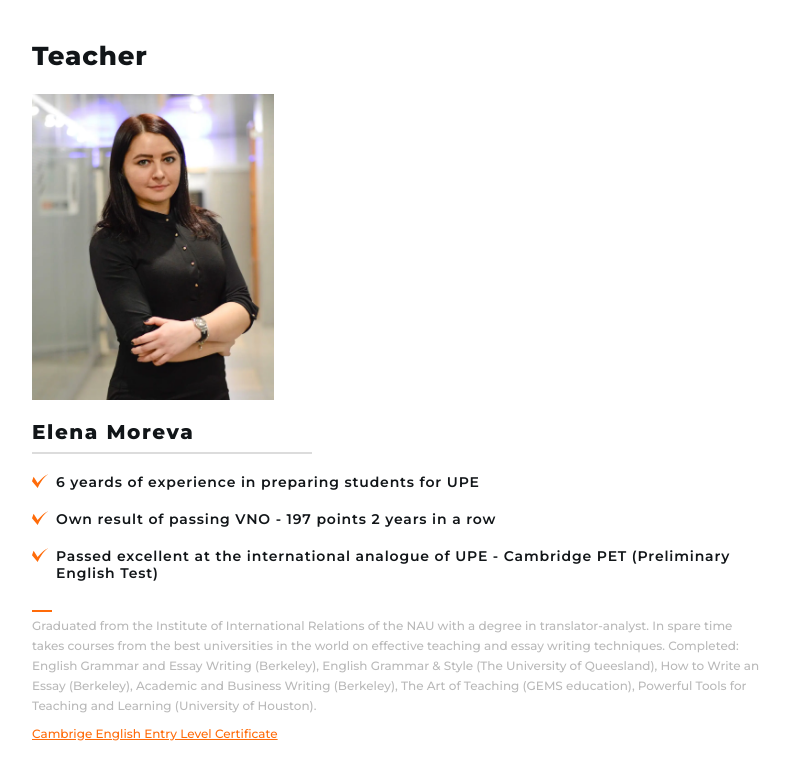
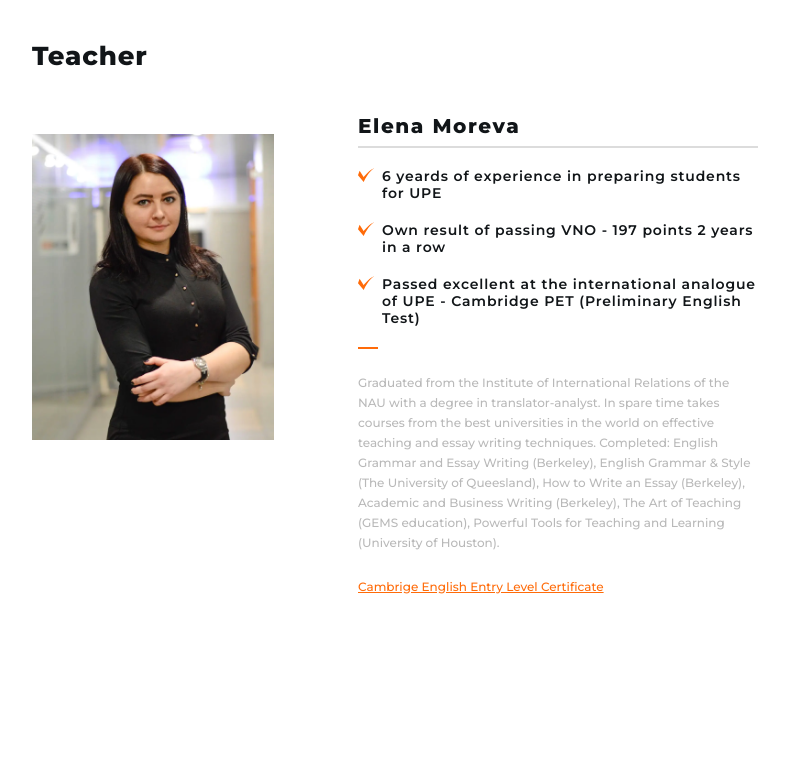
Before and after one commit to AnnaSobova/team_project11, a website built with Parcel: page src/index.html in a window 1280 px wide. Shown: the whole page, without its empty margins (244-1033 px from the left). Built offline with nearby package versions, Linux system fonts and the light colour scheme.

Commit message:
tab version

```diff
--- a/src/index.html
+++ b/src/index.html
@@ -24,7 +24,7 @@
    <section class="section">
      <div class="container section__about ">
       <h2 class="section-title about" > Teacher</h2>
-
+       <div class="about_section">
       <picture class="about__pic">
 
         <source srcset="./images/teacher.webp 1x, ./images/teacher.webp 2x" media="(min-width:1680px)"
@@ -45,7 +45,7 @@
         <img src="./images/teacher.jpg" alt="young woman" width="242px" height="306px"/>
       </picture>
 
-     <div>
+     <div class="description-teacher-section">
       <h3 class="teacher-name name-underline">Elena Moreva</h3>
 
       <ul class="experience">
@@ -72,6 +72,9 @@
       <a class="certificate-link" href=" "> Cambrige English Entry Level Certificate </a>
             </div>
           </div>
+
+
+          </div>
    </section>
 
   <!-- FINISH -->
--- a/src/sass/layout/_about.scss
+++ b/src/sass/layout/_about.scss
@@ -1,12 +1,5 @@
 
 
-.certificate-link {
-    font-weight: 500;
-    font-size: 12px;
-    line-height: 20px;
-    text-decoration-line: underline;
-    color: var(--accent-color);
-}
 
 .about{
     text-align: start;
@@ -36,7 +29,7 @@ color: var(--primary-text-color);
    font-size: 12px;
    line-height: 20px;
    color: var(--tertiary-text-color);
-   padding-top: 8px;
+
    padding-bottom: 8px;
 
   &::before {
@@ -47,11 +40,10 @@ color: var(--primary-text-color);
     width: 20px;
     height: 2px;
     background-color: var(--accent-color);
-    margin-bottom: 4px;
+    margin-bottom: 24px;
+
      }
 }
-
-
 
 .experience__item{
 
@@ -64,8 +56,6 @@ color: var(--primary-text-color);
         margin-bottom: 20px;
     }
 }
-
-
 
 .experience__description{
     font-weight: 600;
@@ -87,13 +77,46 @@ color: var(--primary-text-color);
      background-repeat: no-repeat;
      }
 
-
+.certificate-link {
+    font-weight: 500;
+    font-size: 12px;
+    line-height: 20px;
+    text-decoration-line: underline;
+    color: var(--accent-color);
+}
 .name-underline::after{
     content: ' ';
     display: block;
     width: 280px;
     height: 2px;
     background-image: url('/src/images/underline.svg');
-    margin-top: 8px;
+    margin-top:8px;
+}
+
+@media screen and (min-width: 768px){
+    .about_section{
+        display: flex;
+        align-items: start;
+        justify-content: space-between;
+        margin-top: 40px;
+
+    }
+    .description-teacher-section{
+        width: 402px;
+    }
+        .name-underline::after {
+            content: ' ';
+            display: block;
+            width: 400px;
+            height: 2px;
+            background-image: url('/src/images/second-underline.svg');
+            margin-top: 8px;
+        }
+   .experience__history{
+   padding-bottom: 24px;
+   }
+   .experience__history ::before{
+    margin-bottom: 24px;
+    }
 
 }
```
Also changed, not shown: css/main.css, css/main.min.css, src/images/second-underline.svg (added), 2 other files.
